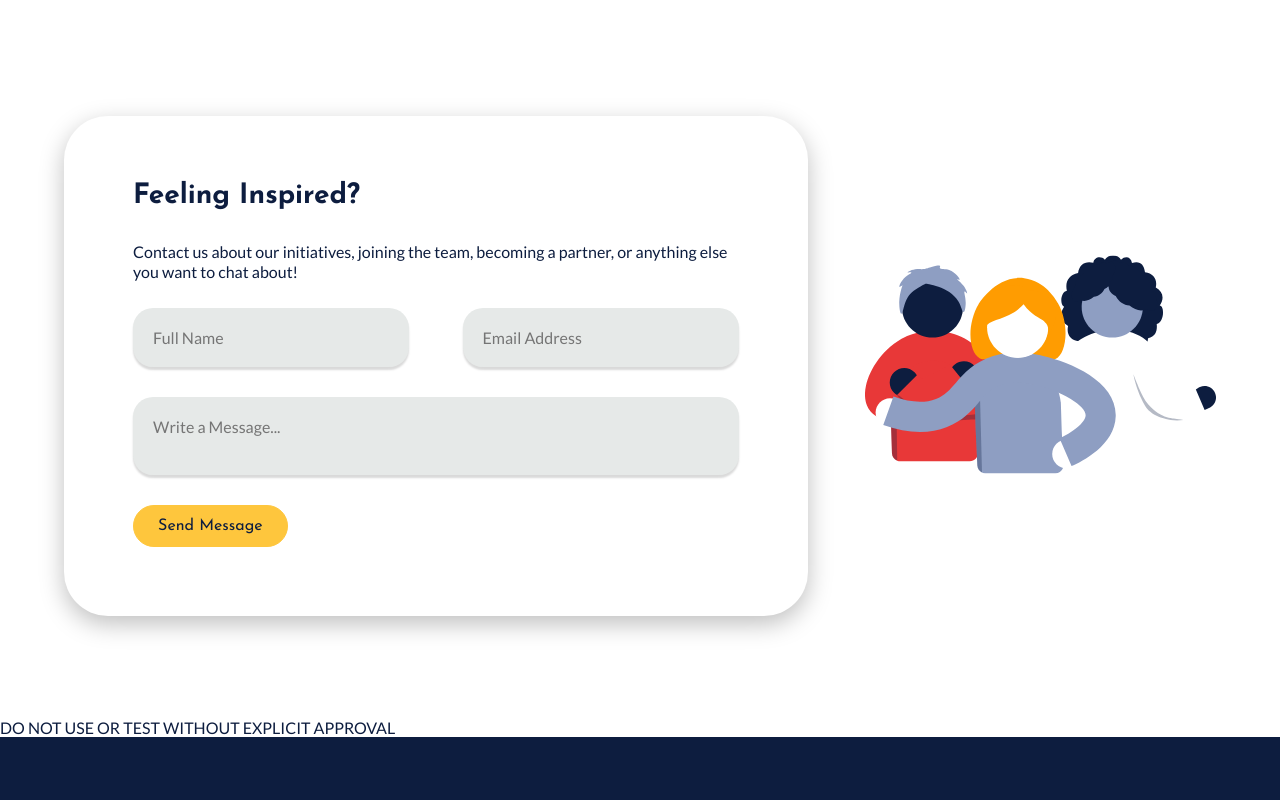
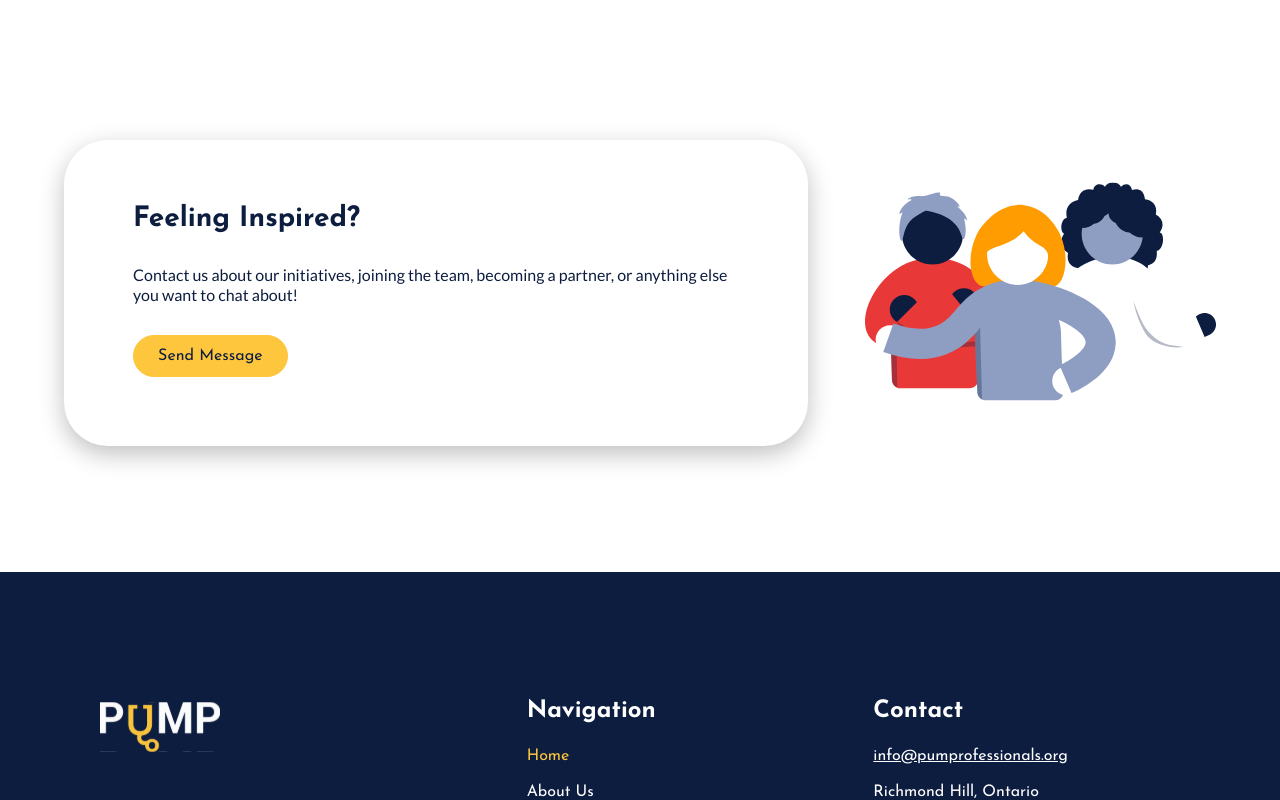
Before and after one commit to PuMProfessionals/pump-web-v2, a Next.js app: page / in a window 1280 px wide. Shown: the part 2051-2851 px from the top of the page. Built offline with nearby package versions, Linux system fonts and the light colour scheme.

Commit message:
Add email feature

```diff
--- a/components/ContactForm.jsx
+++ b/components/ContactForm.jsx
@@ -1,6 +1,6 @@
 /* eslint-disable no-undef, no-useless-escape */ //  (for process.env)
-import { useState, useEffect } from "react";
-import axios from "axios";
+import { useState } from "react";
+import emailjs from "emailjs-com";
 import styled from "styled-components";
 import { toast, ToastContainer } from "react-toastify";
 import { Button } from "./Button";
@@ -15,69 +15,72 @@ export const ContactForm = ({
   descriptionText, // string
   ...props
 }) => {
-  const [formStatus, setFormStatus] = useState(false);
-  const [formError, setFormError] = useState(false);
   const [query, setQuery] = useState({
     name: "",
     email: "",
-    message: ""
+    message: "",
   });
+  const overMessageLimit = true;
 
   const customError = () => (
     <div>
-      <span role="img" arial-label="waving-hand">👋</span> Unfortunately, we could not send the form due to an internal server error.
+      <span role="img" arial-label="waving-hand">
+        👋
+      </span>{" "}
+      Unfortunately, we could not send the form due to an internal server error.
       Please feel free to send us an email at&nbsp;
-      <SLink href={`mailto:${CONSTANTS.email}`}>{CONSTANTS.email}</SLink>. Sorry for the inconvenience!
+      <SLink href={`mailto:${CONSTANTS.email}`}>{CONSTANTS.email}</SLink>. Sorry for
+      the inconvenience!
     </div>
-  )
+  );
+
   const handleChange = () => (e) => {
     const name = e.target.name;
     const value = e.target.value;
     setQuery((prevState) => ({
       ...prevState,
-        [name]: value
+      [name]: value,
     }));
   };
 
   function validateEmail(email) {
-    const re = /^(([^<>()[\]\\.,;:\s@\"]+(\.[^<>()[\]\\.,;:\s@\"]+)*)|(\".+\"))@((\[[0-9]{1,3}\.[0-9]{1,3}\.[0-9]{1,3}\.[0-9]{1,3}\])|(([a-zA-Z\-0-9]+\.)+[a-zA-Z]{2,}))$/;
+    const re =
+      /^(([^<>()[\]\\.,;:\s@\"]+(\.[^<>()[\]\\.,;:\s@\"]+)*)|(\".+\"))@((\[[0-9]{1,3}\.[0-9]{1,3}\.[0-9]{1,3}\.[0-9]{1,3}\])|(([a-zA-Z\-0-9]+\.)+[a-zA-Z]{2,}))$/;
     return re.test(email);
   }
 
   const handleSubmit = (e) => {
     e.preventDefault();
-    if(validateEmail(query.email)) {
-      const GETFORM_FORM_ENDPOINT = process.env.NEXT_PUBLIC_GETFORM_FORM_ENDPOINT;
-      const formData = new FormData();
-      Object.entries(query).forEach(([key, value]) => {
-          formData.append(key, value);
-      });
-      axios
-        .post(
-            GETFORM_FORM_ENDPOINT,
-            formData,
-            { headers: { Accept: "application/json" } }
+    if (validateEmail(query.email)) {
+      let params = {
+        from_name: query.name,
+        reply_to: query.email,
+        message: query.message,
+      };
+      emailjs
+        .send(
+          process.env.NEXT_PUBLIC_SERVICE_ID,
+          process.env.NEXT_PUBLIC_TEMPLATE_ID,
+          params,
+          process.env.NEXT_PUBLIC_USER_ID
         )
-        .then(function (response) {
-            setFormStatus(true);
+        .then(
+          () => {
             setQuery({
               name: "",
               email: "",
-                message: ""
+              message: "",
             });
-            console.log(response);
             toast.success(
               "👋 An email has successfully been sent! Thank you for reaching out to us! We will get back to you shortly."
             );
-        })
-        .catch(function (err) {
-          console.log(err);
+          },
+          () => {
             toast.error(customError);
-        });
+          }
+        );
     } else {
-      toast.error(
-        "Please enter a valid email address."
-      );
+      toast.error("Please enter a valid email address.");
     }
   };
 
@@ -88,6 +91,7 @@ export const ContactForm = ({
       </Title>
       <ToastContainer />
       <Text>{descriptionText}</Text>
+      {!overMessageLimit && (
         <form
           acceptCharset="UTF-8"
           method="POST"
@@ -119,10 +123,17 @@ export const ContactForm = ({
               onChange={handleChange()}
             />
           </InputsWrapper>
+          <Button style={{ marginTop: "30px" }}>Send Message</Button>
+        </form>
+      )}
       <Button style={{ marginTop: "30px" }}>
+        <a
+          href={`mailto:${CONSTANTS.email}`}
+          style={{ color: baseTheme.colors.navy }}
+        >
           Send Message
+        </a>
       </Button>
-      </form>
     </Wrapper>
   );
 };
--- a/package.json
+++ b/package.json
@@ -21,6 +21,7 @@
   },
   "dependencies": {
     "axios": "^0.21.1",
+    "emailjs-com": "^3.2.0",
     "next": "11.0.1",
     "nprogress": "^0.2.0",
     "prettier": "^2.3.1",
--- a/pages/index.js
+++ b/pages/index.js
@@ -18,7 +18,6 @@ export default function Home() {
         <WhatsHappening />
         <ImpactSection />
         <ContactSection />
-        <div>DO NOT USE OR TEST WITHOUT EXPLICIT APPROVAL</div>
       </PageLayout>
     </div>
   );
```
Also changed, not shown: 2 other files (tests, documents, lock files or other folders). Lines whose indentation alone changed are shown as unchanged.
